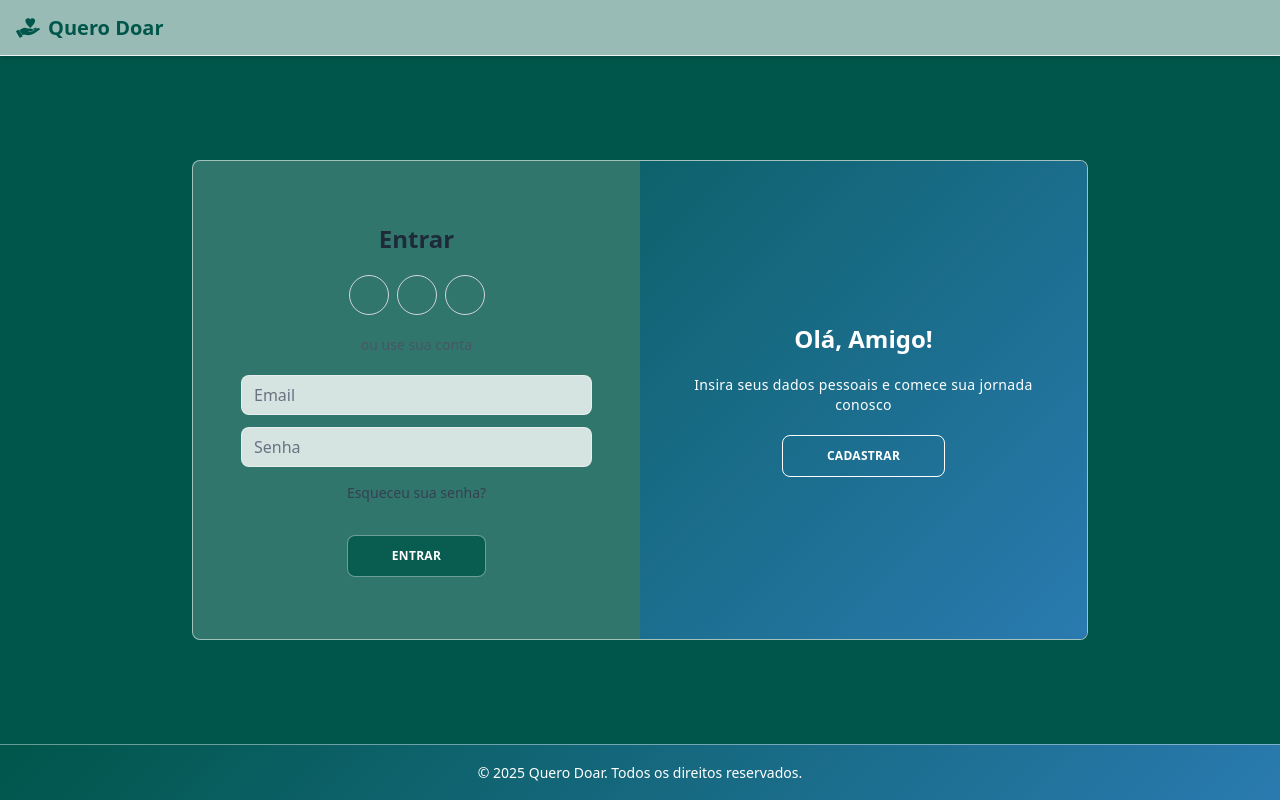
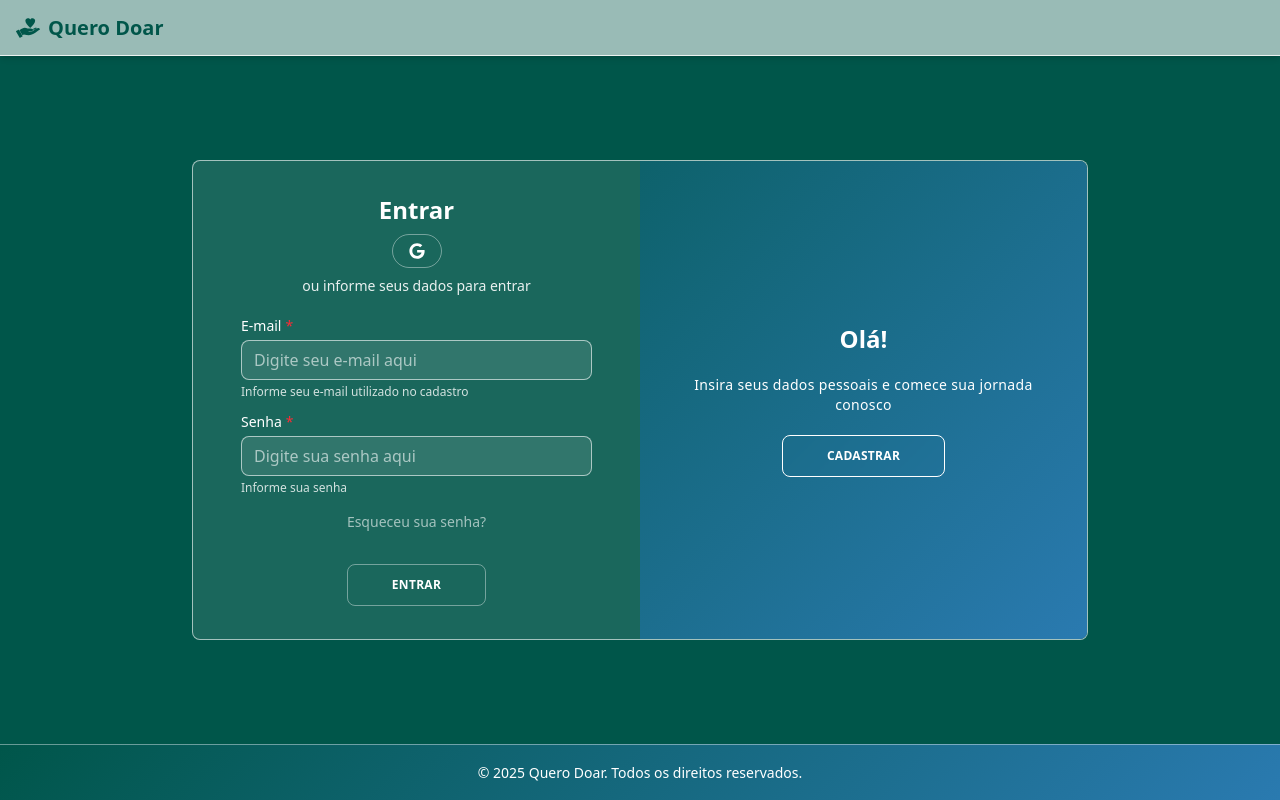
Before and after one commit to Eduardo-Ohlweiler/quero_doar_frontend, a React (Vite) app: page /login in a window 1280 px wide. Built offline with nearby package versions, Linux system fonts and the light colour scheme.

Commit message:
feat: Refactor LoginRegister component to support single form morphing and add Google login button

```diff
--- a/src/components/LoginRegister/LoginRegister.jsx
+++ b/src/components/LoginRegister/LoginRegister.jsx
@@ -4,6 +4,7 @@ import { twMerge } from 'tailwind-merge';
 import clsx from 'clsx';
 import Button from '../Button/Button';
 import Input from '../Input/Input';
+import { FaGoogle } from 'react-icons/fa6';
 import {
     containerStyles,
     formContainerStyles,
@@ -17,6 +18,8 @@ import {
     subtitleStyles,
     textStyles,
     linkStyles,
+    singleFormWrapperStyles,
+    singleFormGroupStyles,
 } from './LoginRegister.styles';
 
 export default function LoginRegister({
@@ -57,6 +60,7 @@ export default function LoginRegister({
     };
 
     const handleSignInSubmit = (e) => {
+        alert("Login\Entrar!");
         e.preventDefault();
         if (onSignIn) {
             onSignIn(signInForm);
@@ -64,6 +68,7 @@ export default function LoginRegister({
     };
 
     const handleSignUpSubmit = (e) => {
+        alert("Cadastro!");
         e.preventDefault();
         if (onSignUp) {
             onSignUp(signUpForm);
@@ -108,17 +113,106 @@ export default function LoginRegister({
                 )}
                 {...rest}
             >
-                {/* Sign Up Container */}
+                {/* Single form that contains two groups which morph between each other */}
+                <div
+                    className={twMerge(clsx(formContainerStyles({ type: 'signIn', active: isSignUpMode })))}
+                >
+                    <form
+                        // className={twMerge(clsx(formStyles(), singleFormWrapperStyles()))}
+                        onSubmit={(e) => {
+                            e.preventDefault();
+                            // submit according to current mode
+                            if (isSignUpMode) {
+                                handleSignUpSubmit(e);
+                            } else {
+                                handleSignInSubmit(e);
+                            }
+                        }}
+                    >
+                        {/* Sign In Group */}
                         <div
                             className={twMerge(
                                 clsx(
-                            formContainerStyles({ type: 'signUp', active: isSignUpMode }),
-                            isSignUpMode && 'transform translate-x-full opacity-100 z-[5]',
-                            isSignUpMode && 'animate-show'
+                                    singleFormGroupStyles(),
+                                    // when switching to signUp, move signIn group left and fade
+                                    isSignUpMode && 'transform -translate-x-8 opacity-0 scale-95 pointer-events-none',
+                                    !isSignUpMode && 'transform translate-x-0 opacity-100 scale-100'
                                 )
                             )}
                         >
-                    <form className={formStyles()} onSubmit={handleSignUpSubmit}>
+                            <h1 className={titleStyles()}>Entrar</h1>
+                            {/* <div className={socialContainerStyles()}>
+                                <a href="#" className={socialLinkStyles()} aria-label="Entrar com Facebook">
+                                    <i className="fab fa-facebook-f text-gray-600" />
+                                </a>
+                                <a href="#" className={socialLinkStyles()} aria-label="Entrar com Google">
+                                    <i className="fab fa-google text-gray-600" />
+                                </a>
+                                <a href="#" className={socialLinkStyles()} aria-label="Entrar com LinkedIn">
+                                    <i className="fab fa-linkedin-in text-gray-600" />
+                                </a>
+                            </div> */}
+
+                            <Button
+                                appearance="ghost"
+                                className="rounded-full m-2"
+                                type="button"
+                                onClick={() => alert(`${signInForm.email} ${signInForm.password}`)}
+                            >
+                                <FaGoogle />
+                            </Button>
+
+                            <span className={subtitleStyles()}>ou informe seus dados para entrar</span>
+
+                            <div className="w-full space-y-3">
+                                <Input
+                                    type="email"
+                                    label="E-mail"
+                                    placeholder="Digite seu e-mail aqui"
+                                    helperText="Informe seu e-mail utilizado no cadastro"
+                                    appearance="outlined-white"
+                                    value={signInForm.email}
+                                    onChange={handleSignInInputChange('email')}
+                                    required
+                                />
+                                <Input
+                                    type="password"
+                                    label="Senha"
+                                    placeholder="Digite sua senha aqui"
+                                    helperText="Informe sua senha"
+                                    appearance="outlined-white"
+                                    value={signInForm.password}
+                                    onChange={handleSignInInputChange('password')}
+                                    required
+                                />
+                            </div>
+
+                            <a href="#" className={linkStyles()}>
+                                Esqueceu sua senha?
+                            </a>
+
+                            <Button
+                                type="submit"
+                                appearance="ghost"
+                                size="medium"
+                                loading={signInLoading}
+                                className="mt-4 px-11 py-3 text-xs font-bold tracking-wide uppercase"
+                            >
+                                Entrar
+                            </Button>
+                        </div>
+
+                        {/* Sign Up Group */}
+                        <div
+                            className={twMerge(
+                                clsx(
+                                    singleFormGroupStyles(),
+                                    // when in signUp mode bring group into view
+                                    isSignUpMode && 'transform translate-x-0 opacity-100 scale-100 z-[5]',
+                                    !isSignUpMode && 'transform translate-x-8 opacity-0 scale-95 pointer-events-none'
+                                )
+                            )}
+                        >
                             <h1 className={titleStyles()}>Criar Conta</h1>
 
                             <div className={socialContainerStyles()}>
@@ -171,67 +265,7 @@ export default function LoginRegister({
                             >
                                 Cadastrar
                             </Button>
-                    </form>
                         </div>
-
-                {/* Sign In Container */}
-                <div
-                    className={twMerge(
-                        clsx(
-                            formContainerStyles({ type: 'signIn', active: isSignUpMode }),
-                            isSignUpMode && 'transform translate-x-full'
-                        )
-                    )}
-                >
-                    <form className={formStyles()} onSubmit={handleSignInSubmit}>
-                        <h1 className={titleStyles()}>Entrar</h1>
-
-                        <div className={socialContainerStyles()}>
-                            <a href="#" className={socialLinkStyles()} aria-label="Entrar com Facebook">
-                                <i className="fab fa-facebook-f text-gray-600" />
-                            </a>
-                            <a href="#" className={socialLinkStyles()} aria-label="Entrar com Google">
-                                <i className="fab fa-google text-gray-600" />
-                            </a>
-                            <a href="#" className={socialLinkStyles()} aria-label="Entrar com LinkedIn">
-                                <i className="fab fa-linkedin-in text-gray-600" />
-                            </a>
-                        </div>
-
-                        <span className={subtitleStyles()}>ou use sua conta</span>
-
-                        <div className="w-full space-y-3">
-                            <Input
-                                type="email"
-                                placeholder="Email"
-                                value={signInForm.email}
-                                onChange={handleSignInInputChange('email')}
-                                required
-                                className="w-full"
-                            />
-                            <Input
-                                type="password"
-                                placeholder="Senha"
-                                value={signInForm.password}
-                                onChange={handleSignInInputChange('password')}
-                                required
-                                className="w-full"
-                            />
-                        </div>
-
-                        <a href="#" className={linkStyles()}>
-                            Esqueceu sua senha?
-                        </a>
-
-                        <Button
-                            type="submit"
-                            appearance="primary"
-                            size="medium"
-                            loading={signInLoading}
-                            className="mt-4 px-11 py-3 text-xs font-bold tracking-wide uppercase"
-                        >
-                            Entrar
-                        </Button>
                     </form>
                 </div>
 
@@ -284,7 +318,7 @@ export default function LoginRegister({
                                 )
                             )}
                         >
-                            <h1 className="font-bold text-2xl text-white mb-0">Olá, Amigo!</h1>
+                            <h1 className="font-bold text-2xl text-white mb-0">Olá!</h1>
                             <p className={textStyles()}>
                                 Insira seus dados pessoais e comece sua jornada conosco
                             </p>
--- a/src/components/LoginRegister/LoginRegister.styles.jsx
+++ b/src/components/LoginRegister/LoginRegister.styles.jsx
@@ -48,7 +48,17 @@ export const formContainerStyles = cva(
 );
 
 export const formStyles = cva(
-    'bg-white/10 flex items-center justify-center flex-col px-12 h-full text-center'
+    // fundo quase opaco para evitar bleed visual durante morph
+    // 'flex items-center justify-center flex-col px-12 h-full text-center transition-colors duration-200'
+    ''
+);
+
+// Single form wrapper and group styles for morphing effect
+export const singleFormWrapperStyles = cva('relative w-full h-full overflow-hidden');
+
+export const singleFormGroupStyles = cva(
+    // 'absolute inset-0 flex items-center justify-center flex-col px-12 h-full text-center transition-all duration-600 ease-in-out'
+    'absolute inset-0 flex items-center justify-center flex-col px-12 h-full transition-all duration-600 ease-in-out'
 );
 
 export const overlayContainerStyles = cva(
@@ -123,11 +133,11 @@ export const socialLinkStyles = cva(
 );
 
 export const titleStyles = cva(
-    'font-bold text-2xl text-gray-800 mb-0'
+    'font-bold text-2xl text-white mb-0'
 );
 
 export const subtitleStyles = cva(
-    'text-sm text-gray-600 mb-5'
+    'text-sm text-white/90 mb-5'
 );
 
 export const textStyles = cva(
@@ -135,7 +145,7 @@ export const textStyles = cva(
 );
 
 export const linkStyles = cva(
-    'text-gray-700 text-sm no-underline my-4 hover:text-[var(--color-primary)] transition-colors duration-200'
+    'text-white/60 text-sm no-underline my-4 hover:text-white transition-colors duration-200'
 );
 
 // Animação personalizada para o show
--- a/src/index.css
+++ b/src/index.css
@@ -28,3 +28,26 @@
     transform: scale(1);
   }
 }
+
+
+/* TODO: Isso precisa ser melhorado para atender as variações de cores */
+
+/* sobrescreve autofill do Chrome/Edge */
+input:-webkit-autofill,
+textarea:-webkit-autofill,
+select:-webkit-autofill {
+  -webkit-text-fill-color: #ffffff !important; /* cor do texto desejada */
+  -webkit-box-shadow: inset 0 0 0 1000px rgba(16, 106, 95, 0.18) !important; /* preenche o fundo com cor igual ao do input */
+  box-shadow: inset 0 0 0 1000px rgba(16, 106, 95, 0.18) !important;
+  background-clip: padding-box !important;
+  transition: background-color 5000s ease-in-out 0s; /* evita piscadas no autofill */
+}
+
+/* também garantir foco/hover/active */
+input:-webkit-autofill:focus,
+textarea:-webkit-autofill:focus,
+select:-webkit-autofill:focus {
+  -webkit-text-fill-color: #ffffff !important;
+  -webkit-box-shadow: inset 0 0 0 1000px rgba(16, 106, 95, 0.18) !important;
+  box-shadow: inset 0 0 0 1000px rgba(16, 106, 95, 0.18) !important;
+}
```
Lines whose indentation alone changed are shown as unchanged.
